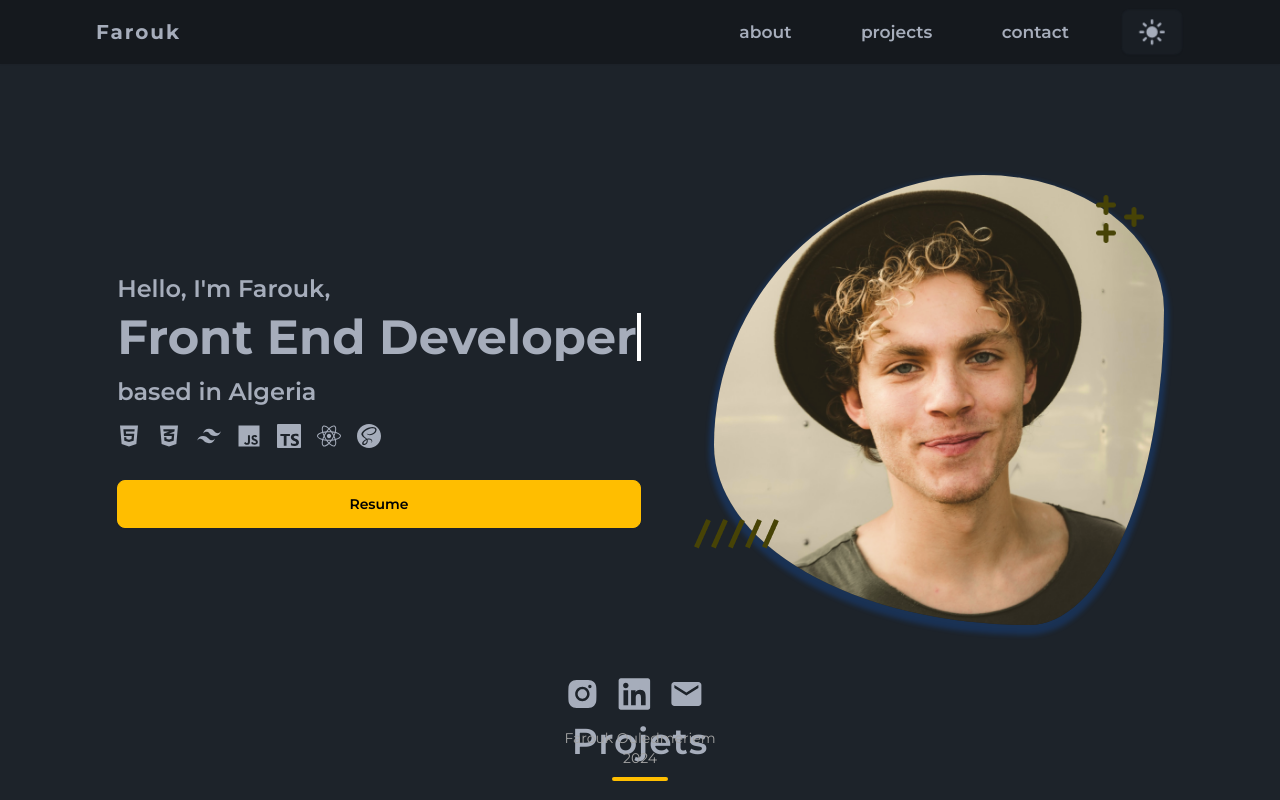
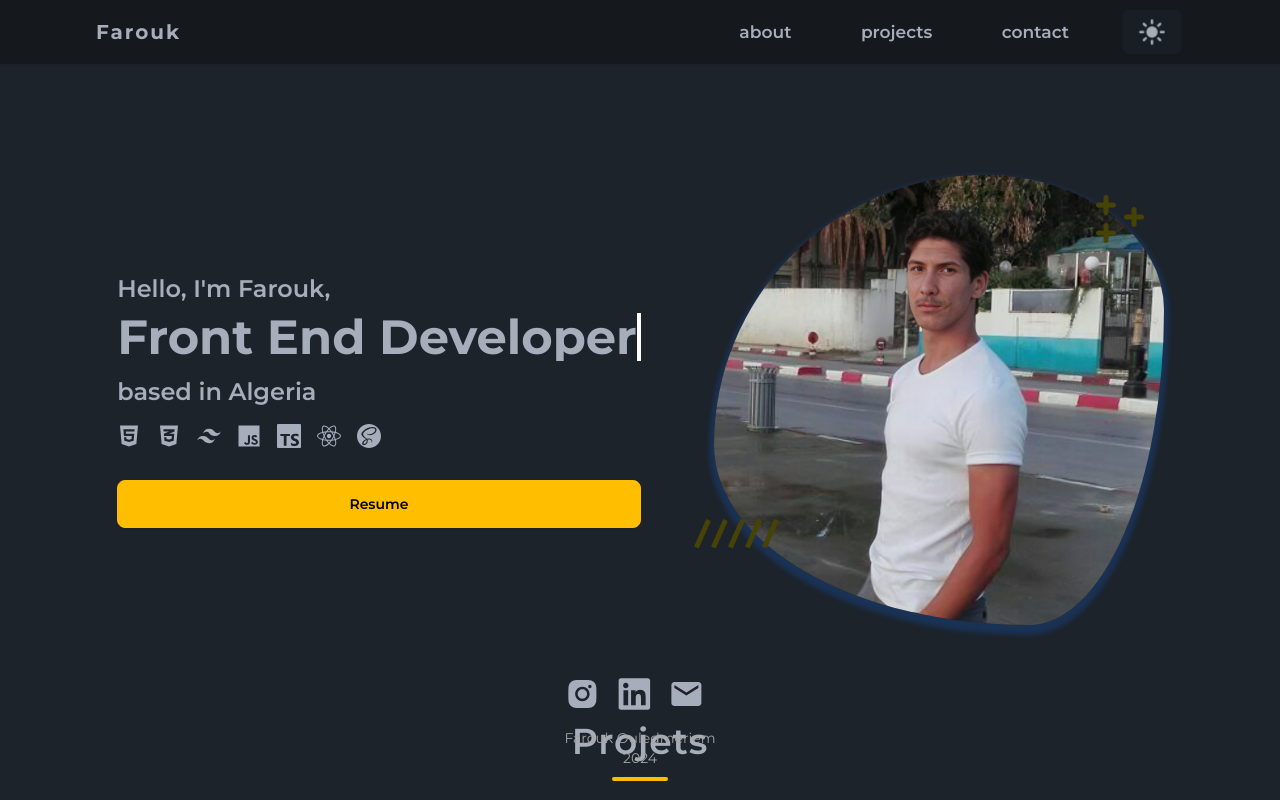
Before and after one commit to faroukq1/personal-portfolio, a React (Vite) app: page / in a window 1280 px wide. Shown: the top 800 px of the page. Built offline with nearby package versions, Linux system fonts and the light colour scheme.

Commit message:
add own picture

```diff
--- a/src/component/Hero.tsx
+++ b/src/component/Hero.tsx
@@ -1,4 +1,3 @@
-// Hero.js
 import { motion } from "framer-motion";
 import reclangle from "../assets/Rectangle 17.png";
 import sqare from "../assets/square.png";
--- a/src/index.css
+++ b/src/index.css
@@ -12,7 +12,7 @@ body {
   font-family: "Montserrat", sans-serif;
 }
 .blob {
-  background-image: url("./assets/heropic.png");
+  background-image: url("./assets/avatar.png");
   width: 450px;
   height: 450px;
   background-size: cover;
```
Also changed, not shown: src/assets/avatar.png (added).
